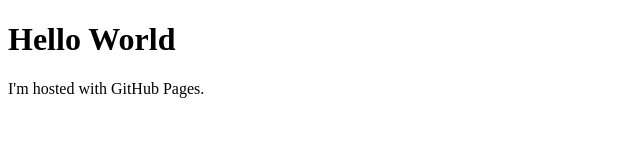
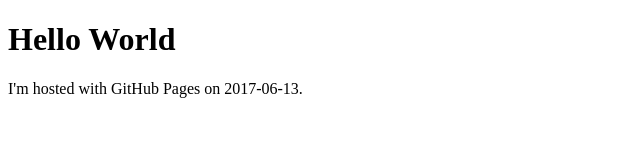
Before and after one commit to lysvenn/lysvenn.github.io, a plain HTML site: page index.html in a window 1280 px wide. Shown: the whole page, without its empty margins (0-640 px from the left). Drawn offline with Linux system fonts and the light colour scheme.

Commit message:
Create index.html

```diff
--- a/index.html
+++ b/index.html
@@ -2,6 +2,6 @@
 <html>
 <body>
 <h1>Hello World</h1>
-<p>I'm hosted with GitHub Pages.</p>
+<p>I'm hosted with GitHub Pages on 2017-06-13.</p>
 </body>
 </html>
```
